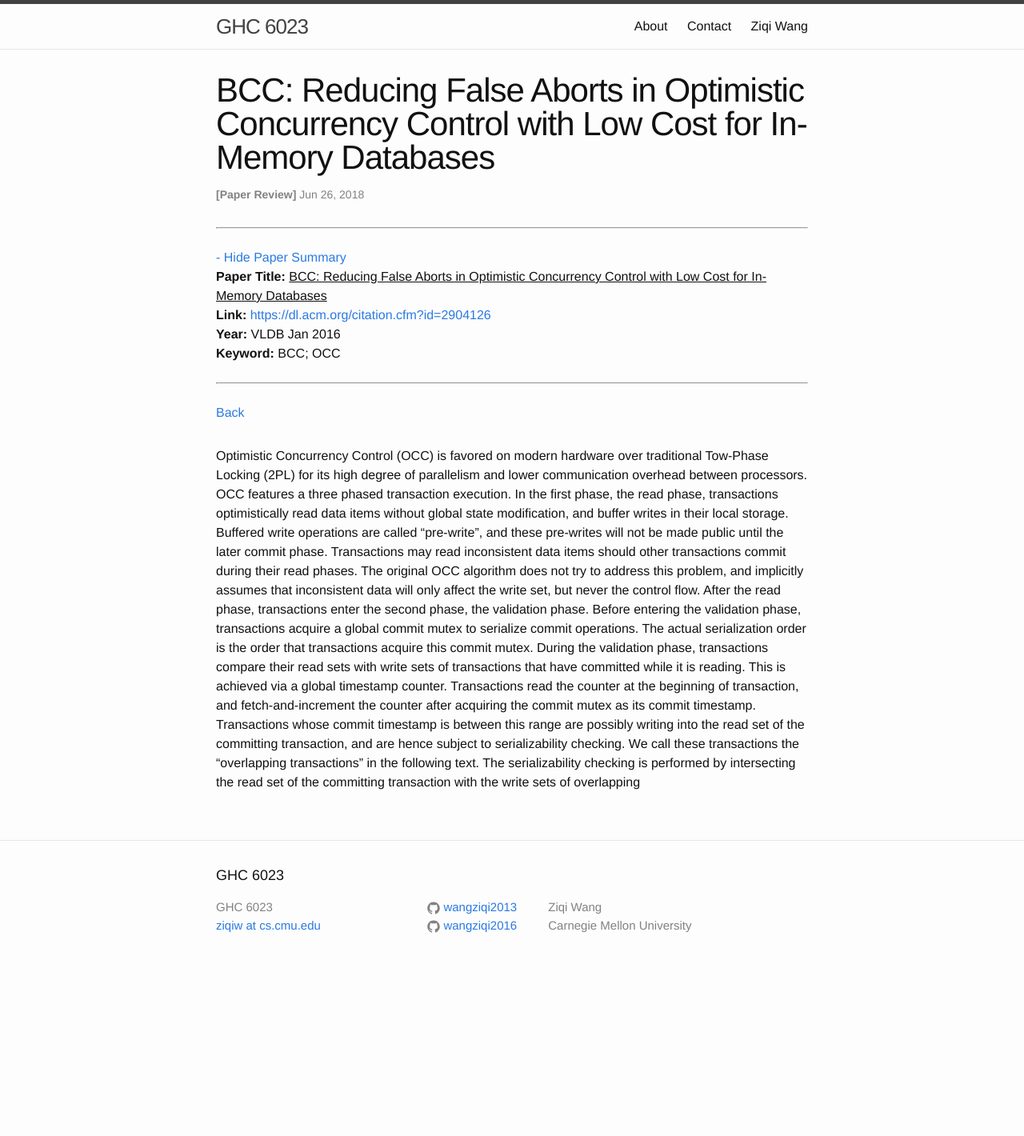
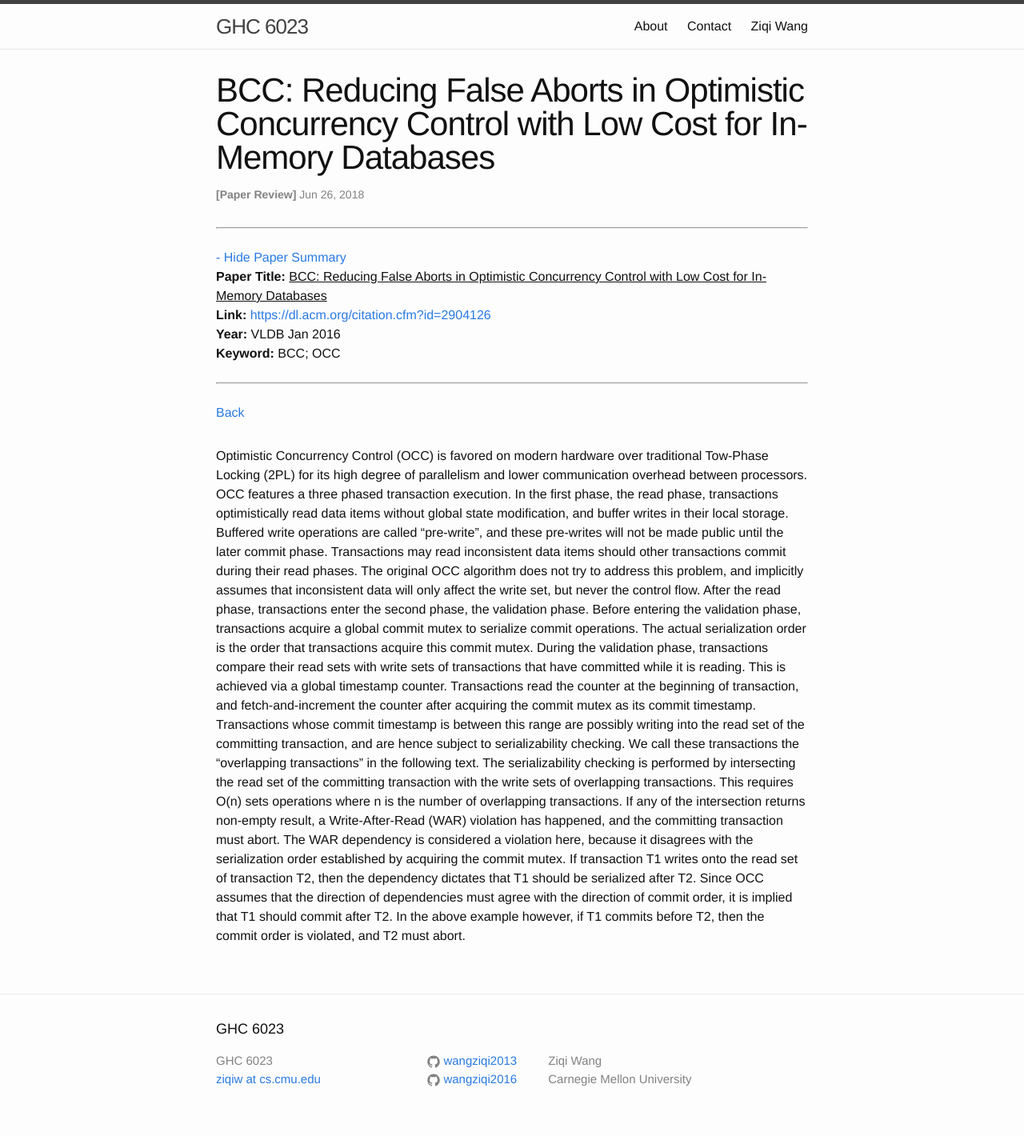
Before and after one commit to wangziqi2013/wangziqi2013.github.io, a Jekyll site: the page built from _posts/2018-06-25-bcc.markdown, in a window 1280 px wide. Shown: the whole page at 80% size. Built offline with Jekyll 4.4.1, drawn with Linux system fonts in a browser that asks for light colours; before the commit the page ends 1228 px from its top, so only the background shows below that.

Commit message:
Finish validation phase

```diff
--- a/_posts/2018-06-25-bcc.markdown
+++ b/_posts/2018-06-25-bcc.markdown
@@ -29,4 +29,11 @@ transaction, and fetch-and-increment the counter after acquiring the commit mute
 Transactions whose commit timestamp is between this range are possibly writing into the read set of the
 committing transaction, and are hence subject to serializability checking. We call these transactions the
 "overlapping transactions" in the following text. The serializability checking is performed by intersecting
-the read set of the committing transaction with the write sets of overlapping
+the read set of the committing transaction with the write sets of overlapping transactions. This requires
+O(n) sets operations where n is the number of overlapping transactions. If any of the intersection returns
+non-empty result, a Write-After-Read (WAR) violation has happened, and the committing transaction must abort.
+The WAR dependency is considered a violation here, because it disagrees with the serialization order established
+by acquiring the commit mutex. If transaction T1 writes onto the read set of transaction T2, then the dependency
+dictates that T1 should be serialized after T2. Since OCC assumes that the direction of dependencies must agree
+with the direction of commit order, it is implied that T1 should commit after T2. In the above example however, if
+T1 commits before T2, then the commit order is violated, and T2 must abort.
```
